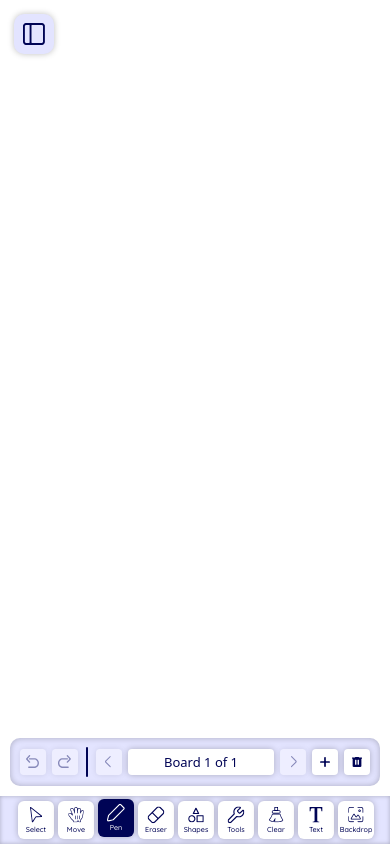
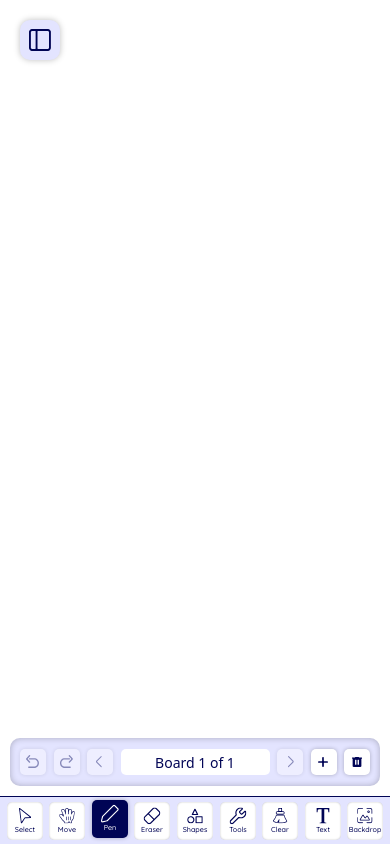
Before and after one commit to Rishit-1010/canvas, a plain HTML site: page index.html in a window 390 px wide. Drawn offline with Linux system fonts and the light colour scheme; files whose address does not match are found by name; a web font is replaced by a local one.

Commit message:
Phone layout: equal toolbar spacing, design radii/shadows, board bar sizes
Co-Authored-By: Claude Sonnet 5.5 <noreply@anthropic.com>
Claude-Session: https://claude.ai/code/session_01THQzC768fMqQeGvYmfcPdM

```diff
--- a/style.css
+++ b/style.css
@@ -254,20 +254,24 @@ body.sb-open #sidebar { transform: none; }
 .placeholder h2 { margin: 0 0 6px; font: 700 22px var(--font-ui); }
 .placeholder p { margin: 0; color: var(--muted); }
 
-/* ---------- 12. Phone layout ----------
+/* ---------- 12. Phone layout (measured from the iPhone design) ----------
    Used on every screen narrower than the two bars side by side (646 + 481 = 1127px).
-   Tool bar: 393x48 (the desktop buttons scaled to 0.6), board bar: 371x48 sitting 10px above it. */
+   Tool bar: 393x48, square corners, 0.2px navy top line; buttons 36x38, radius 5, inner shadow.
+   Board bar: 371x48, radius 10, 10px above the tool bar; buttons 26x26, radius 5. */
 @media (max-width: 1126px) {
-  #toolBar { left: 50%; transform: translateX(-50%); width: min(393px, 100vw); height: 48px; padding: 0 18px; gap: 4px; border-radius: 0; justify-content: flex-start; box-shadow: inset 0 0 4px rgba(0, 0, 0, .25); }
-  .tool-btn { width: 36px; height: 38.4px; border-radius: 6px; }
+  /* free space is shared equally: left margin = gap between tools = right margin (each button has 2px margin, bar has 2px padding => at least 4px everywhere, so it scrolls sideways only when 9 tools cannot fit) */
+  #toolBar { left: 50%; transform: translateX(-50%); width: min(393px, 100vw); height: 48px; padding: 0 2px; gap: 0; border-radius: 0; justify-content: space-evenly; box-shadow: none; border-top: .2px solid var(--navy); }
+  .tool-btn { width: 36px; height: 38px; margin: 0 2px; border-radius: 5px; box-shadow: inset 0 0 2px rgba(0, 0, 0, .25); }
   .tb-in { transform: scale(.6); }
-  .tool-btn.active { transform: translateY(-2px); }
+  .tb-label { top: 40px; }                                   /* label sits 24px below the button top, 7px type */
+  .tool-btn.active { transform: translateY(-2px); box-shadow: 0 0 4px rgba(0, 0, 0, .25); }
+
   #boardBar { left: 50%; right: auto; transform: translateX(-50%); bottom: 58px; width: min(371px, calc(100vw - 20px)); height: 48px; padding: 0 10px; gap: 6px; border-radius: 10px; justify-content: space-between; }
-  .sq-btn { width: 26px; height: 26px; border-radius: 4px; }
+  .sq-btn { width: 26px; height: 26px; border-radius: 5px; box-shadow: 0 0 4px rgba(0, 0, 0, .25); }
   .sq-btn [data-icon] { zoom: .7222; }
-  .divider { height: 30px; margin: 0 2px; }
-  .board-label { width: auto; flex: 1; min-width: 0; height: 26px; font-size: 13px; border-radius: 4px; }
+  .divider { display: none; }
+  .board-label { width: 149px; max-width: 100%; flex: 0 1 149px; min-width: 0; height: 26px; font-size: 14px; border-radius: 5px; box-shadow: none; }
   #zoomBadge { bottom: 118px; }
-  .float-btn { left: 14px; top: 14px; }
+  .float-btn { left: 20px; top: 20px; }
 }
 body:not(.sb-open) #sidebar { box-shadow: none; }
```
